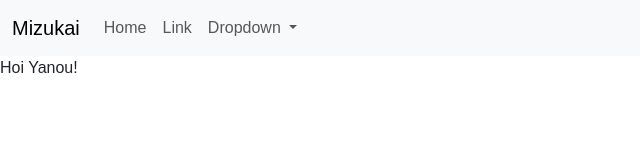
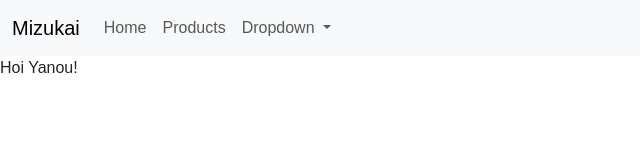
Before and after one commit to Stijndus/mizukai, an Angular app: page /home in a window 1280 px wide. Shown: the top 160 px of the page, without its empty margins (0-640 px from the left). Built offline with nearby package versions, Linux system fonts and the light colour scheme.

Commit message:
Changed the name of a link

```diff
--- a/src/app/shared/layout/header/header.component.html
+++ b/src/app/shared/layout/header/header.component.html
@@ -21,7 +21,7 @@
         </li>
         <li class="nav-item">
           <a class="nav-link"
-              [routerLink]="['/products']">Link</a>
+              [routerLink]="['/products']">Products</a>
         </li>
         <li class="nav-item dropdown">
           <a class="nav-link dropdown-toggle"
```
